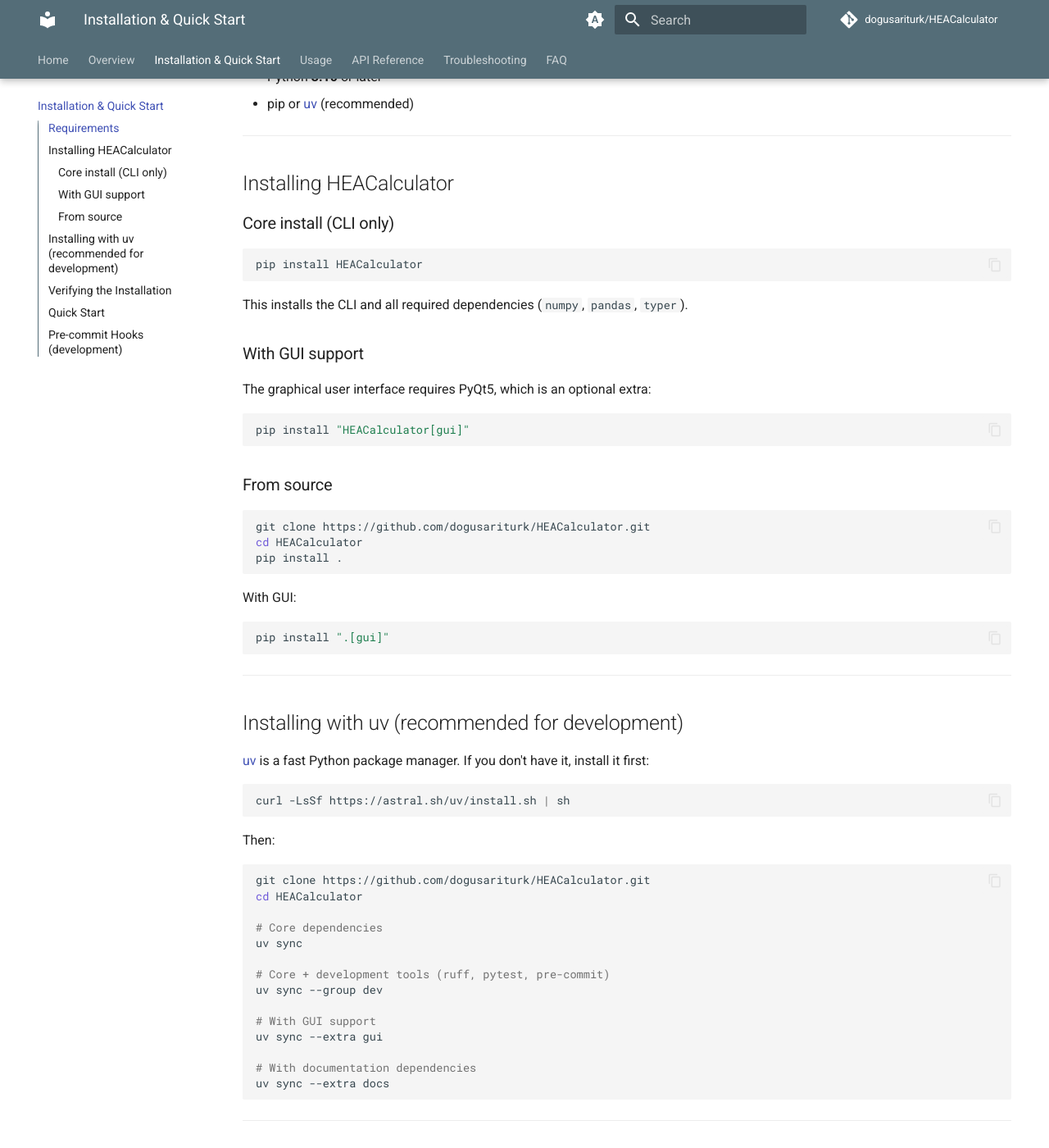
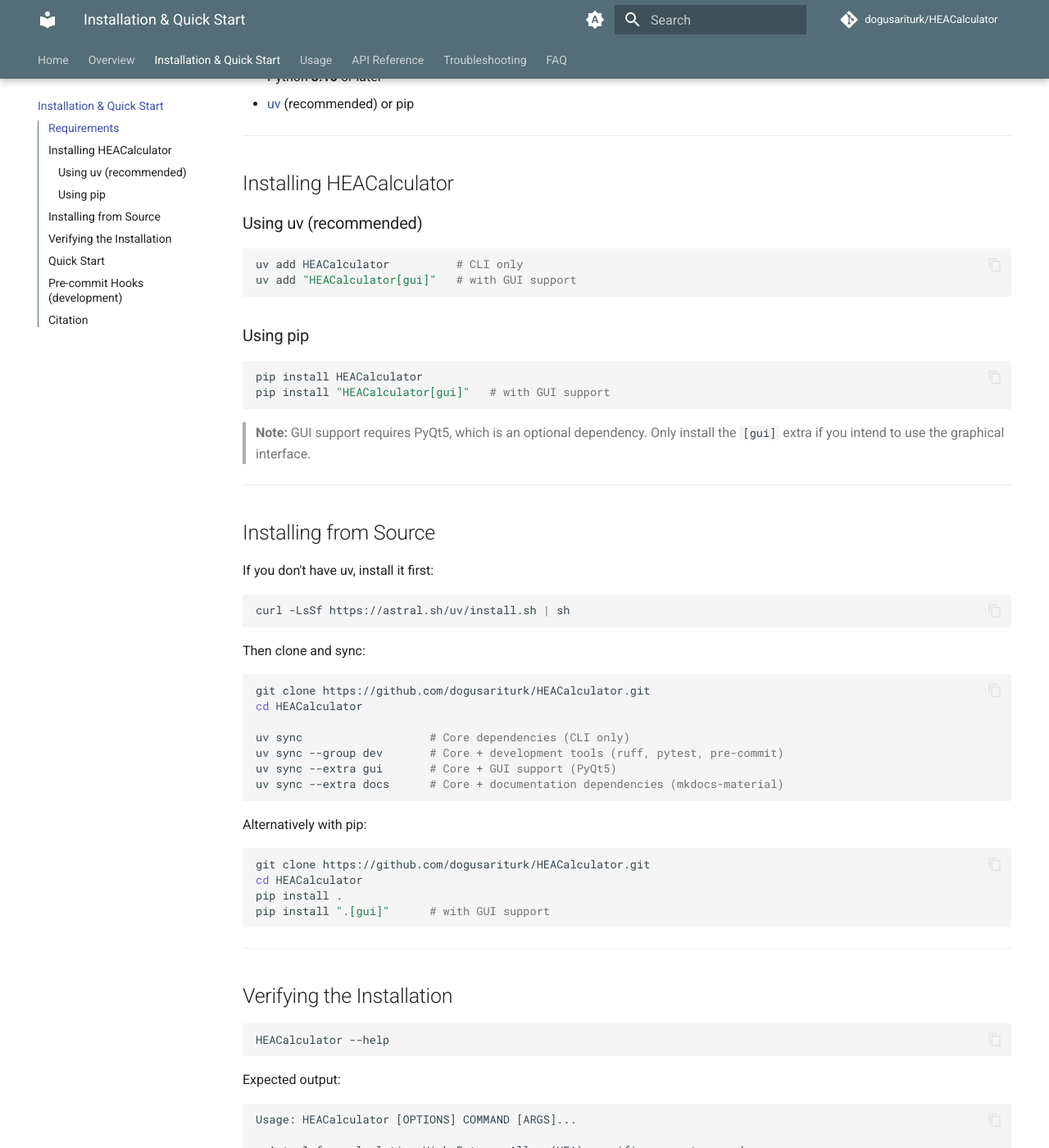
Before and after one commit to dogusariturk/HEACalculator, an MkDocs documentation site: the page built from docs/installation.md, in a window 1280 px wide and 1400 px high, scrolled down 198 px. Shown: the whole window at 82% size. Built offline with MkDocs 1.6.1 and Material for MkDocs 9.7.7, drawn with Linux system fonts in a browser that asks for light colours; comment, search, counter and statistics services are not loaded; some of the changed text lies outside the part shown.

Commit message:
Refactor installation instructions and enhance documentation clarity, streamline usage of uv and pip

````diff
--- a/docs/installation.md
+++ b/docs/installation.md
@@ -3,69 +3,57 @@
 ## Requirements
 
 - Python **3.10** or later
-- pip or [uv](https://docs.astral.sh/uv/) (recommended)
+- [uv](https://docs.astral.sh/uv/) (recommended) or pip
 
 ---
 
 ## Installing HEACalculator
 
-### Core install (CLI only)
+### Using uv (recommended)
+
+```bash
+uv add HEACalculator          # CLI only
+uv add "HEACalculator[gui]"   # with GUI support
+```
+
+### Using pip
 
 ```bash
 pip install HEACalculator
+pip install "HEACalculator[gui]"   # with GUI support
 ```
 
-This installs the CLI and all required dependencies (`numpy`, `pandas`, `typer`).
+> **Note:** GUI support requires PyQt5, which is an optional dependency. Only install the `[gui]` extra if you intend to use the graphical interface.
 
-### With GUI support
+---
 
-The graphical user interface requires PyQt5, which is an optional extra:
+## Installing from Source
+
+If you don't have uv, install it first:
 
 ```bash
-pip install "HEACalculator[gui]"
+curl -LsSf https://astral.sh/uv/install.sh | sh
 ```
 
-### From source
+Then clone and sync:
+
+```bash
+git clone https://github.com/dogusariturk/HEACalculator.git
+cd HEACalculator
+
+uv sync                   # Core dependencies (CLI only)
+uv sync --group dev       # Core + development tools (ruff, pytest, pre-commit)
+uv sync --extra gui       # Core + GUI support (PyQt5)
+uv sync --extra docs      # Core + documentation dependencies (mkdocs-material)
+```
+
+Alternatively with pip:
 
 ```bash
 git clone https://github.com/dogusariturk/HEACalculator.git
 cd HEACalculator
 pip install .
-```
-
-With GUI:
-
-```bash
-pip install ".[gui]"
-```
-
----
-
-## Installing with uv (recommended for development)
-
-[uv](https://docs.astral.sh/uv/) is a fast Python package manager. If you don't have it, install it first:
-
-```bash
-curl -LsSf https://astral.sh/uv/install.sh | sh
-```
-
-Then:
-
-```bash
-git clone https://github.com/dogusariturk/HEACalculator.git
-cd HEACalculator
-
-# Core dependencies
-uv sync
-
-# Core + development tools (ruff, pytest, pre-commit)
-uv sync --group dev
-
-# With GUI support
-uv sync --extra gui
-
-# With documentation dependencies
-uv sync --extra docs
+pip install ".[gui]"      # with GUI support
 ```
 
 ---
@@ -76,7 +64,7 @@
 HEACalculator --help
 ```
 
-You should see output similar to:
+Expected output:
 
 ```
 Usage: HEACalculator [OPTIONS] COMMAND [ARGS]...
@@ -124,10 +112,29 @@
 
 ## Pre-commit Hooks (development)
 
-If you are contributing to the project, install the pre-commit hooks after cloning:
+Install pre-commit hooks after cloning to enable automatic linting and formatting on every commit:
 
 ```bash
 uv run pre-commit install
 ```
 
-Hooks run `ruff` for linting and formatting on every commit.
+Hooks run `ruff` for linting and formatting.
+
+---
+
+## Citation
+
+If you use `HEACalculator` in your research, please cite:
+
+> Sarıtürk, D. (2019). HEACalculator. Zenodo. https://doi.org/10.5281/zenodo.3590318
+
+```bibtex
+@software{sariturk_2019_3590318,
+  author    = {Sarıtürk, Doğuhan},
+  title     = {HEACalculator},
+  year      = 2019,
+  publisher = {Zenodo},
+  doi       = {10.5281/zenodo.3590318},
+  url       = {https://doi.org/10.5281/zenodo.3590318},
+}
+```
````
Also changed, not shown: other parts of docs/installation.md (+2 -2 lines), README.md (+1 -1 lines), docs/usage.md (+2 -2 lines).
